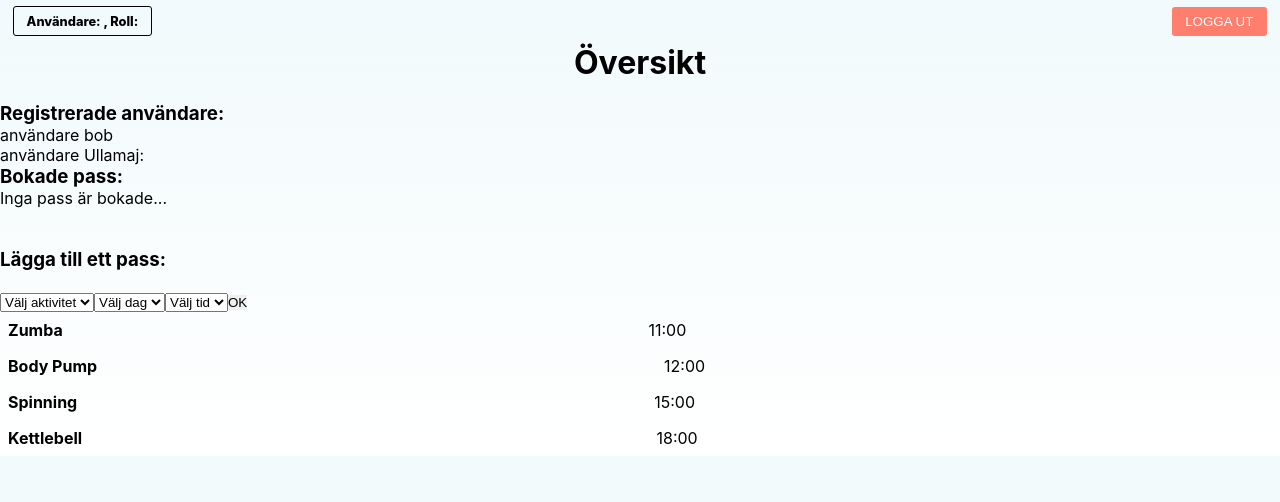
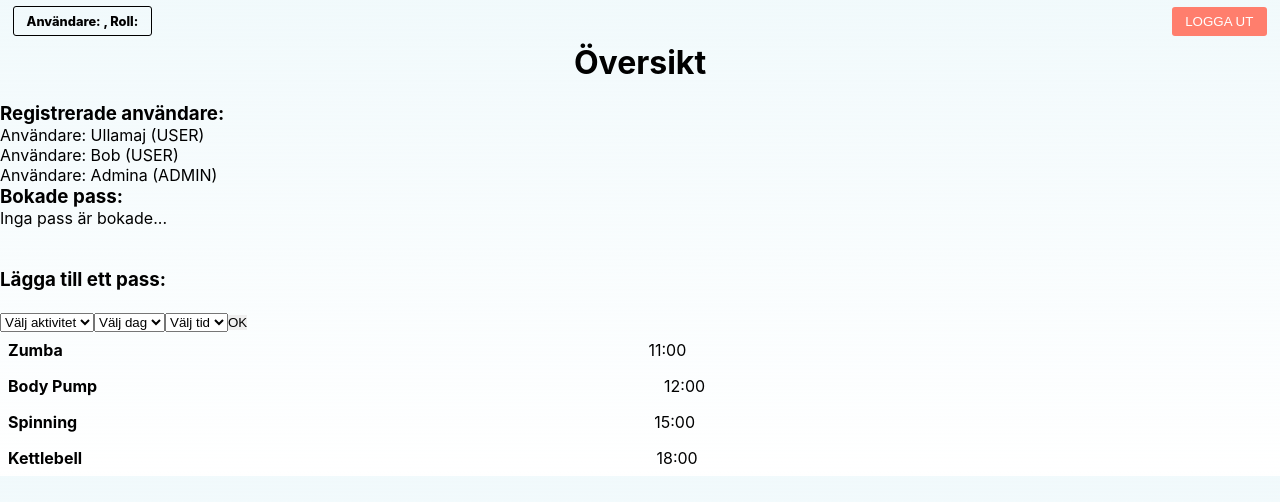
Before and after one commit to BoMar-Dev/strong-n-epic-react-typescript, a React (Create React App) app: page /admin in a window 1280 px wide. Shown: the top 502 px of the page. Built offline with nearby package versions, Linux system fonts and the light colour scheme.

Commit message:
rendering all the users in admin page

```diff
--- a/src/pages/AdminPage.tsx
+++ b/src/pages/AdminPage.tsx
@@ -4,6 +4,7 @@ import React, { useState, useEffect, useRef } from "react";
 import { Header } from "../components/Header";
 import WorkoutList from "../components/ShowWorkout";
 import AddWorkout from "../components/AddWorkout";
+import {Users} from '../db/UsersDB';
 
 import "../styles/workout.css";
 import { IWorkout, TWorkoutActivity } from "../types/WorkoutType";
@@ -45,8 +46,13 @@ const AdminPage = ({ setProducts, products }: AdminPageProps) => {
       <Header />
       <h1>Översikt</h1>
       <h3>Registrerade användare:</h3>
-      <p>användare bob</p>
-      <p>användare Ullamaj:</p>
+      {Users.map((user, index) => {
+        return (
+          <li key={`nameid-${index}`}>
+            <p>Användare: {user.username} ({user.role})</p>
+          </li>
+        )
+      })}
       <h3>Bokade pass:</h3>
       {isBookedBookings ? (
       <ul>
--- a/src/styles/workout.css
+++ b/src/styles/workout.css
@@ -7,6 +7,10 @@ h1 {
     text-align: center;
     margin-bottom: 20px;
 
+}
+
+li {
+    list-style: none;
 }
 
 button {
```
